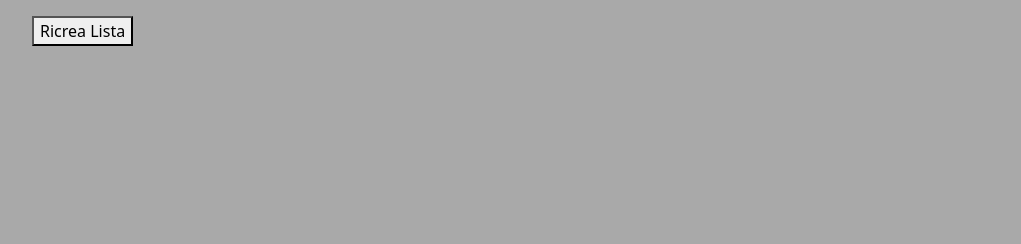
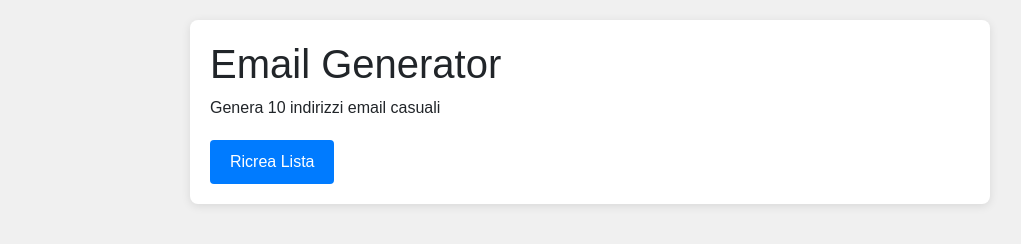
Before and after one commit to AgostaSalvatore/js-email-list, a plain HTML site: page index.html in a window 1280 px wide. Shown: the whole page, without its empty margins (50-1071 px from the left). Drawn offline with nearby package versions, Linux system fonts and the light colour scheme; no server answers.

Commit message:
[DONE] Bonus done

```diff
--- a/css/style.css
+++ b/css/style.css
@@ -1,3 +1,50 @@
-body{
-    background-color: darkgray;
+body {
+    background-color: #f0f0f0;
+    font-family: Arial, sans-serif;
+    padding: 20px;
 }
+
+.container {
+    max-width: 800px;
+    margin: 0 auto;
+    background-color: white;
+    padding: 20px;
+    border-radius: 8px;
+    box-shadow: 0 2px 10px rgba(0, 0, 0, 0.1);
+}
+
+#email-list {
+    list-style-type: none;
+    padding: 0;
+    margin-bottom: 20px;
+}
+
+#email-list li {
+    padding: 10px 15px;
+    border-bottom: 1px solid #eee;
+    background-color: white;
+    margin-bottom: 5px;
+    border-radius: 4px;
+}
+
+#email-list li:hover {
+    background-color: #f9f9f9;
+}
+
+#listAgain {
+    background-color: #007bff;
+    color: white;
+    border: none;
+    padding: 10px 20px;
+    border-radius: 4px;
+    cursor: pointer;
+    font-size: 16px;
+}
+
+#listAgain:hover {
+    background-color: #0069d9;
+}
+
+#listAgain:active {
+    background-color: #0062cc;
+}
--- a/index.html
+++ b/index.html
@@ -6,12 +6,14 @@
     <script src="https://cdn.jsdelivr.net/npm/axios/dist/axios.min.js"></script>
     <link href="https://cdn.jsdelivr.net/npm/bootstrap@5.3.3/dist/css/bootstrap.min.css" rel="stylesheet" integrity="sha384-QWTKZyjpPEjISv5WaRU9OFeRpok6YctnYmDr5pNlyT2bRjXh0JMhjY6hW+ALEwIH" crossorigin="anonymous"> <!-- bootstrap -->
     <link rel="stylesheet" href="css/style.css"> <!-- style.css -->
-    <title>Document</title>
+    <title>Email Generator</title>
 </head>
 <body>
     <div class="container">
+        <h1>Email Generator</h1>
+        <p>Genera 10 indirizzi email casuali</p>
         <ul id="email-list">
-
+            <!-- Le email verranno inserite qui -->
         </ul>
         <button id="listAgain">Ricrea Lista</button>
     </div>
```
